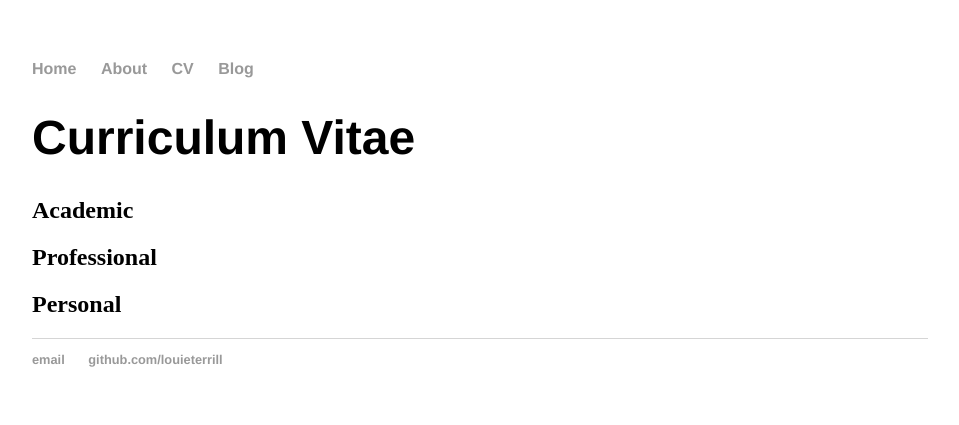
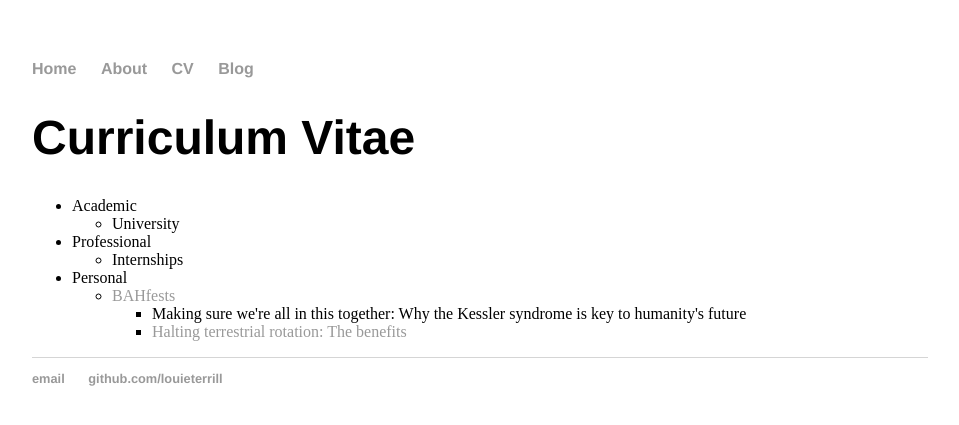
Before and after one commit to LouieTerrill/LouieTerrill.github.io, a Jekyll site: the page built from cv/index.html, in a window 1280 px wide. Shown: the top 425 px of the page, without its empty margins (160-1119 px from the left). Built offline with Jekyll 4.4.1, drawn with Linux system fonts in a browser that asks for light colours.

Commit message:
Update index.html

```diff
--- a/cv/index.html
+++ b/cv/index.html
@@ -4,9 +4,38 @@ title: Curriculum Vitae
 ---
 
 <h1>{{ page.title }}</h1>
+<ul>
+  <li>
+    Academic
+    <ul>
+      <li>
+        University
+      </li>
+    </ul>
+  </li>
 
-<h2>Academic</h2>
+  <li>
+    Professional
+    <ul>
+      <li>
+        Internships
+      </li>
+    </ul>
+  </li>
 
-<h2>Professional</h2>
-
-<h2>Personal</h2>
+  <li>
+    Personal
+    <ul>
+      <li>
+        <a href="http://bahfest.com/">BAHfests</a>
+        <ul>
+          <li>
+          Making sure we're all in this together: Why the Kessler syndrome is key to humanity's future
+          </li>
+          <li>
+          <a href="https://youtu.be/9suftOAHGdU">Halting terrestrial rotation: The benefits</a>
+          </li>
+      </li>
+    </ul>
+  </li>
+</ul>
```
